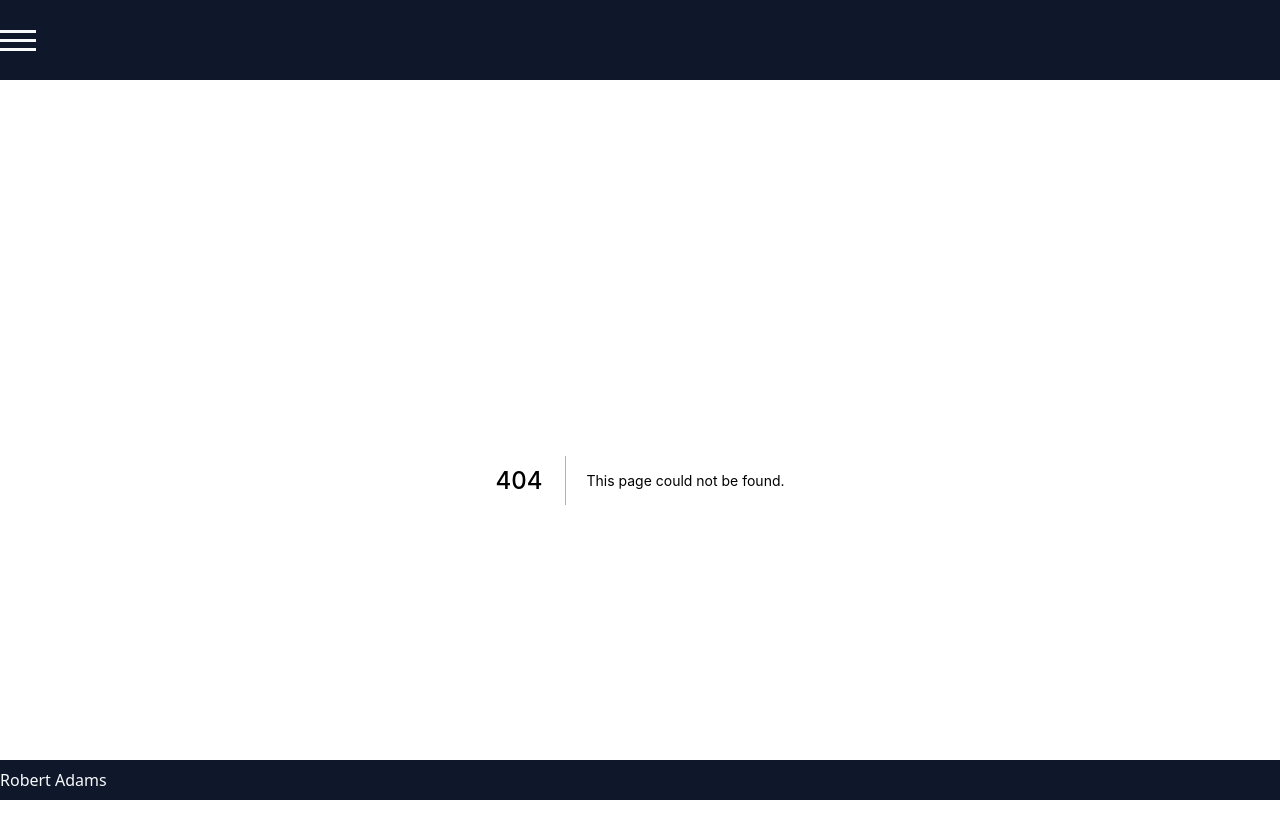
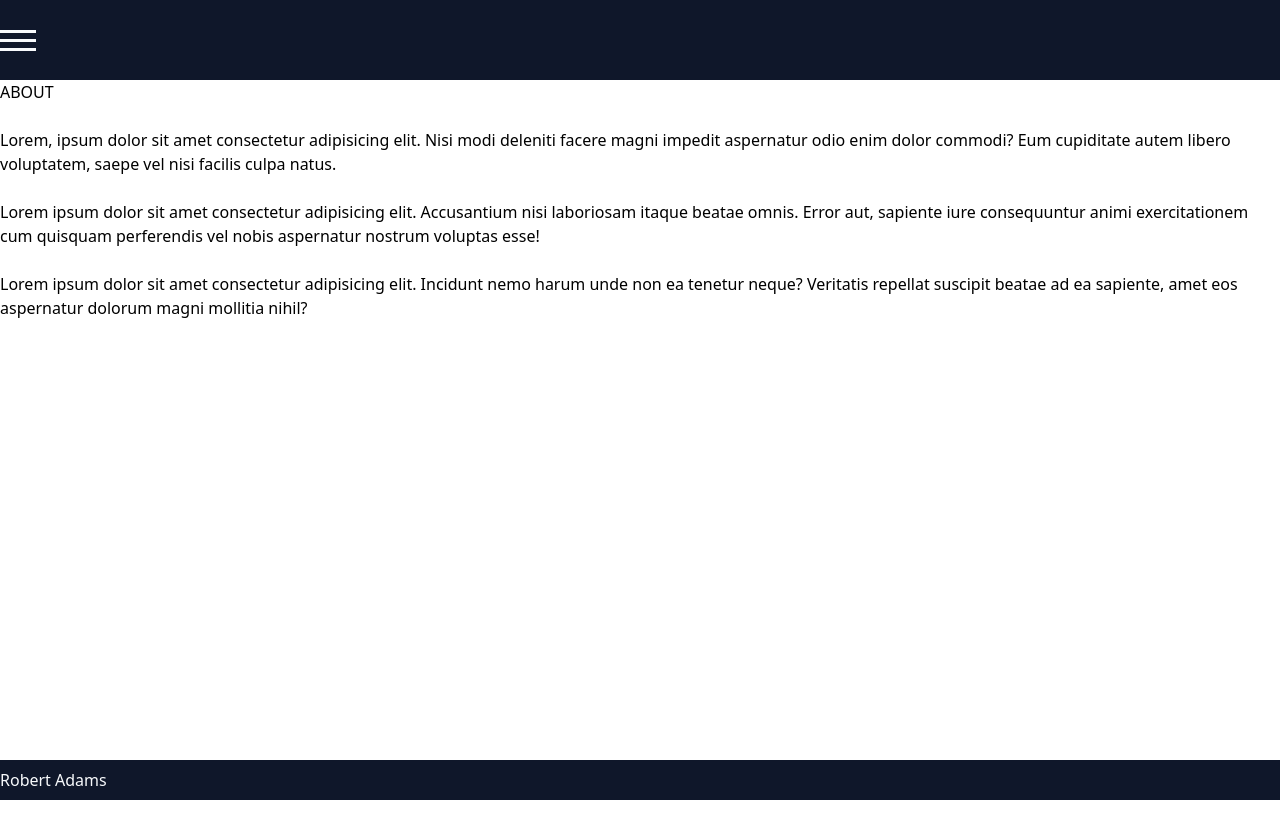
Before and after one commit to r0b4dams/portfolio, a Next.js app: page /About in a window 1280 px wide. Before the commit this address had no page. Shown: the top 838 px of the page. After the commit the page ends 800 px from the top, so only its background shows below. Built offline with nearby package versions, Linux system fonts and the light colour scheme.

Commit message:
created about page

```diff
--- /dev/null
+++ b/pages/About.tsx
@@ -0,0 +1,31 @@
+import type { NextPage } from 'next/types';
+
+const About: NextPage = () => {
+  return (
+    <section id='about'>
+      <h1>ABOUT</h1>
+      <br />
+      <p>
+        Lorem, ipsum dolor sit amet consectetur adipisicing elit. Nisi modi
+        deleniti facere magni impedit aspernatur odio enim dolor commodi? Eum
+        cupiditate autem libero voluptatem, saepe vel nisi facilis culpa natus.
+      </p>
+      <br />
+      <p>
+        Lorem ipsum dolor sit amet consectetur adipisicing elit. Accusantium
+        nisi laboriosam itaque beatae omnis. Error aut, sapiente iure
+        consequuntur animi exercitationem cum quisquam perferendis vel nobis
+        aspernatur nostrum voluptas esse!
+      </p>
+      <br />
+      <p>
+        Lorem ipsum dolor sit amet consectetur adipisicing elit. Incidunt nemo
+        harum unde non ea tenetur neque? Veritatis repellat suscipit beatae ad
+        ea sapiente, amet eos aspernatur dolorum magni mollitia nihil?
+      </p>
+      <br />
+    </section>
+  );
+};
+
+export default About;
```
